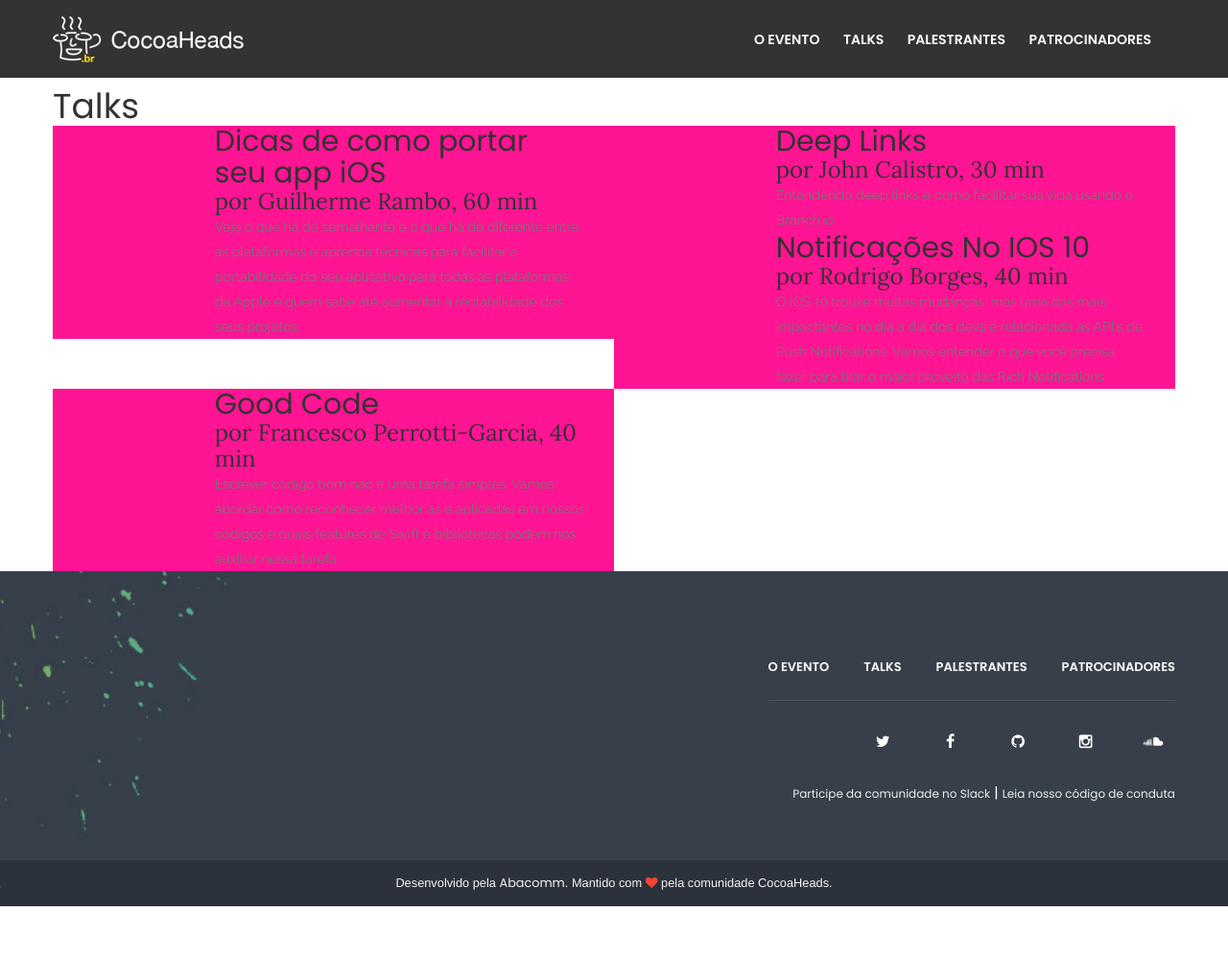
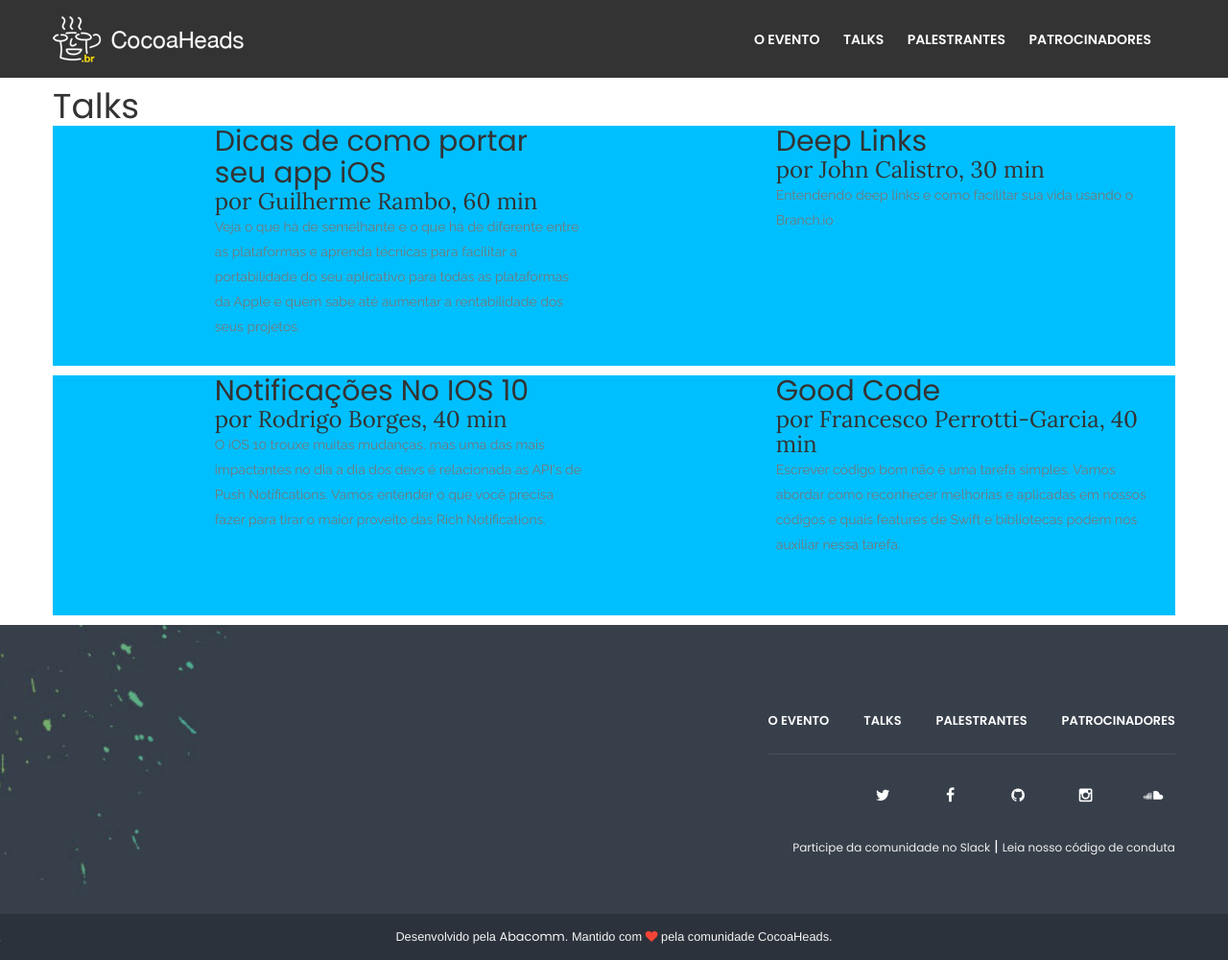
Before and after one commit to CocoaHeadsConference/CocoaHeadsConference.github.io, a Jekyll site: the page built from talks.md, in a window 1280 px wide. Shown: the whole page at 96% size. Built offline with Jekyll 4.4.1, drawn with Linux system fonts in a browser that asks for light colours; before the commit the page ends 944 px from its top, so only the background shows below that.

Commit message:
algumas mudanças no scss de talk-block e #talks para index

```diff
--- a/_sass/talk-block.scss
+++ b/_sass/talk-block.scss
@@ -1,3 +1,16 @@
+#talks {
+    margin-top: 10px;
+    margin-bottom: 10px;
+    h3{
+        margin-bottom: 10px;
+    }
+    .talk-block{
+        text-align: left;
+    }
+}
+
 .talk-block{
-    background-color: deeppink;
+    background-color: deepskyblue;
+    min-height: 250px;
+    margin-bottom: 10px;
 }
```
